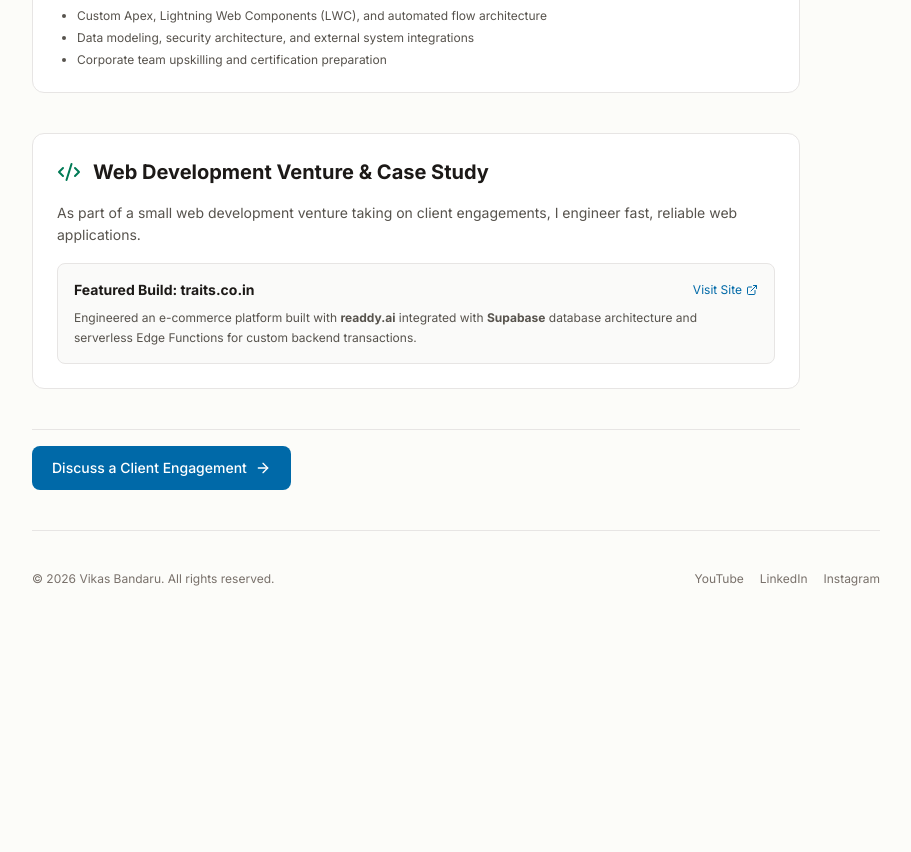
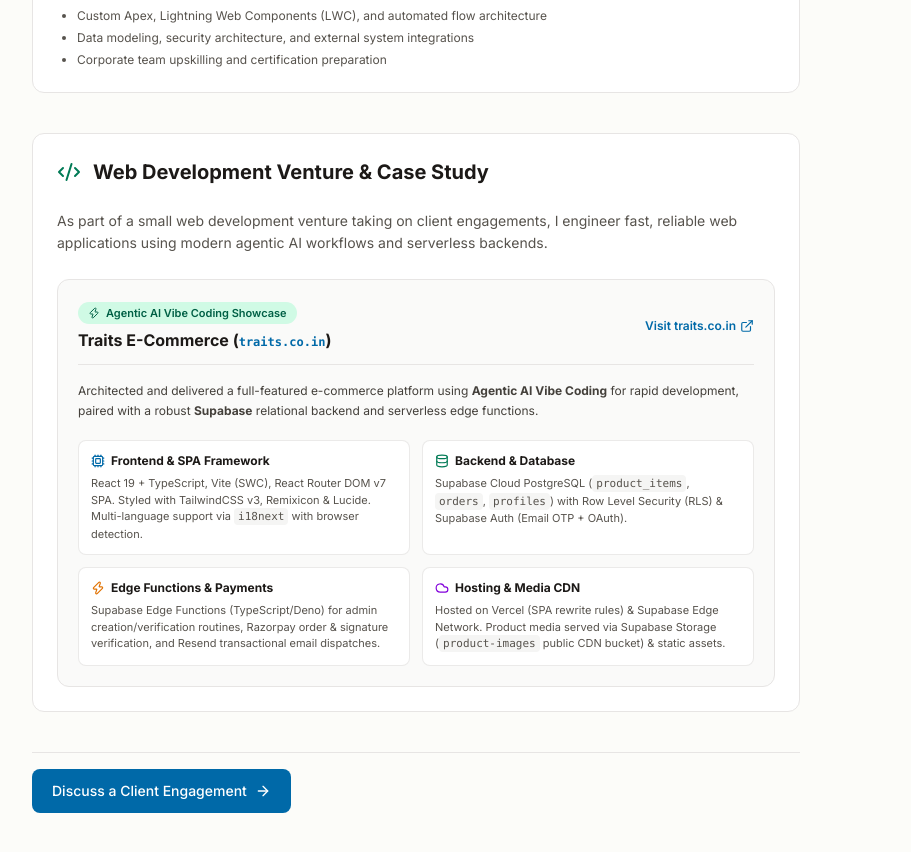
Before and after one commit to vikas-bandaru/my-portfolio, a Next.js app: page /consulting in a window 1280 px wide. Shown: the part 420-1272 px from the top of the page, without its empty margins (184-1095 px from the left). Before the commit the page ends 1079 px from the top, so only its background shows below. Built offline with nearby package versions, Linux system fonts and the light colour scheme.

Commit message:
Update contact email and traits.co.in case study with agentic AI vibe coding & tech stack

```diff
--- a/app/consulting/page.tsx
+++ b/app/consulting/page.tsx
@@ -1,5 +1,5 @@
 import Link from "next/link";
-import { ArrowRight, Award, ExternalLink, Code2 } from "lucide-react";
+import { ArrowRight, Award, ExternalLink, Code2, Cpu, Database, Cloud, Zap } from "lucide-react";
 
 export const metadata = {
   title: "Dev & Salesforce Consulting — Vikas Bandaru",
@@ -38,7 +38,7 @@
       </section>
 
       {/* Web Development Venture & Case Study */}
-      <section className="space-y-4 p-6 rounded-xl border border-stone-200 bg-white">
+      <section className="space-y-6 p-6 rounded-xl border border-stone-200 bg-white">
         <div className="flex items-center gap-3">
           <Code2 className="w-6 h-6 text-emerald-700" />
           <h2 className="text-xl font-bold text-stone-900">
@@ -46,26 +46,72 @@
           </h2>
         </div>
         <p className="text-sm text-stone-600 leading-relaxed">
-          As part of a small web development venture taking on client engagements, I engineer fast, reliable web applications.
+          As part of a small web development venture taking on client engagements, I engineer fast, reliable web applications using modern agentic AI workflows and serverless backends.
         </p>
 
-        <div className="p-4 rounded-lg bg-stone-50 border border-stone-200 space-y-2">
-          <div className="flex items-center justify-between">
-            <h3 className="font-bold text-stone-900 text-sm">
-              Featured Build: traits.co.in
-            </h3>
+        {/* Featured Build: traits.co.in */}
+        <div className="p-5 rounded-xl bg-stone-50 border border-stone-200 space-y-4">
+          <div className="flex flex-col sm:flex-row sm:items-center justify-between gap-2 border-b border-stone-200 pb-3">
+            <div>
+              <div className="inline-flex items-center gap-1.5 px-2.5 py-0.5 rounded-full bg-emerald-100 text-emerald-800 text-[11px] font-semibold mb-1">
+                <Zap className="w-3 h-3" /> Agentic AI Vibe Coding Showcase
+              </div>
+              <h3 className="font-bold text-stone-900 text-base">
+                Traits E-Commerce (<span className="text-sky-700 font-mono text-xs">traits.co.in</span>)
+              </h3>
+            </div>
             <a
               href="https://traits.co.in"
               target="_blank"
               rel="noopener noreferrer"
-              className="text-xs text-sky-700 hover:underline inline-flex items-center gap-1"
+              className="text-xs font-semibold text-sky-700 hover:text-sky-900 hover:underline inline-flex items-center gap-1 self-start sm:self-auto"
             >
-              Visit Site <ExternalLink className="w-3 h-3" />
+              Visit traits.co.in <ExternalLink className="w-3.5 h-3.5" />
             </a>
           </div>
-          <p className="text-xs text-stone-600 leading-relaxed">
-            Engineered an e-commerce platform built with <strong>readdy.ai</strong> integrated with <strong>Supabase</strong> database architecture and serverless Edge Functions for custom backend transactions.
+
+          <p className="text-xs text-stone-700 leading-relaxed">
+            Architected and delivered a full-featured e-commerce platform using <strong>Agentic AI Vibe Coding</strong> for rapid development, paired with a robust <strong>Supabase</strong> relational backend and serverless edge functions.
           </p>
+
+          {/* Detailed Tech Stack breakdown */}
+          <div className="grid gap-3 sm:grid-cols-2 pt-1 text-xs">
+            <div className="p-3 rounded-lg bg-white border border-stone-200/80 space-y-1.5">
+              <div className="flex items-center gap-1.5 font-bold text-stone-900 text-xs">
+                <Cpu className="w-3.5 h-3.5 text-sky-700" /> Frontend & SPA Framework
+              </div>
+              <p className="text-stone-600 text-[11px] leading-normal">
+                React 19 + TypeScript, Vite (SWC), React Router DOM v7 SPA. Styled with TailwindCSS v3, Remixicon & Lucide. Multi-language support via <code className="bg-stone-100 px-1 py-0.5 rounded">i18next</code> with browser detection.
+              </p>
+            </div>
+
+            <div className="p-3 rounded-lg bg-white border border-stone-200/80 space-y-1.5">
+              <div className="flex items-center gap-1.5 font-bold text-stone-900 text-xs">
+                <Database className="w-3.5 h-3.5 text-emerald-700" /> Backend & Database
+              </div>
+              <p className="text-stone-600 text-[11px] leading-normal">
+                Supabase Cloud PostgreSQL (<code className="bg-stone-100 px-1 py-0.5 rounded">product_items</code>, <code className="bg-stone-100 px-1 py-0.5 rounded">orders</code>, <code className="bg-stone-100 px-1 py-0.5 rounded">profiles</code>) with Row Level Security (RLS) & Supabase Auth (Email OTP + OAuth).
+              </p>
+            </div>
+
+            <div className="p-3 rounded-lg bg-white border border-stone-200/80 space-y-1.5">
+              <div className="flex items-center gap-1.5 font-bold text-stone-900 text-xs">
+                <Zap className="w-3.5 h-3.5 text-amber-600" /> Edge Functions & Payments
+              </div>
+              <p className="text-stone-600 text-[11px] leading-normal">
+                Supabase Edge Functions (TypeScript/Deno) for admin creation/verification routines, Razorpay order & signature verification, and Resend transactional email dispatches.
+              </p>
+            </div>
+
+            <div className="p-3 rounded-lg bg-white border border-stone-200/80 space-y-1.5">
+              <div className="flex items-center gap-1.5 font-bold text-stone-900 text-xs">
+                <Cloud className="w-3.5 h-3.5 text-purple-700" /> Hosting & Media CDN
+              </div>
+              <p className="text-stone-600 text-[11px] leading-normal">
+                Hosted on Vercel (SPA rewrite rules) & Supabase Edge Network. Product media served via Supabase Storage (<code className="bg-stone-100 px-1 py-0.5 rounded">product-images</code> public CDN bucket) & static assets.
+              </p>
+            </div>
+          </div>
         </div>
       </section>
 
```
Also changed, not shown: 1 other file (tests, documents, lock files or other folders).
